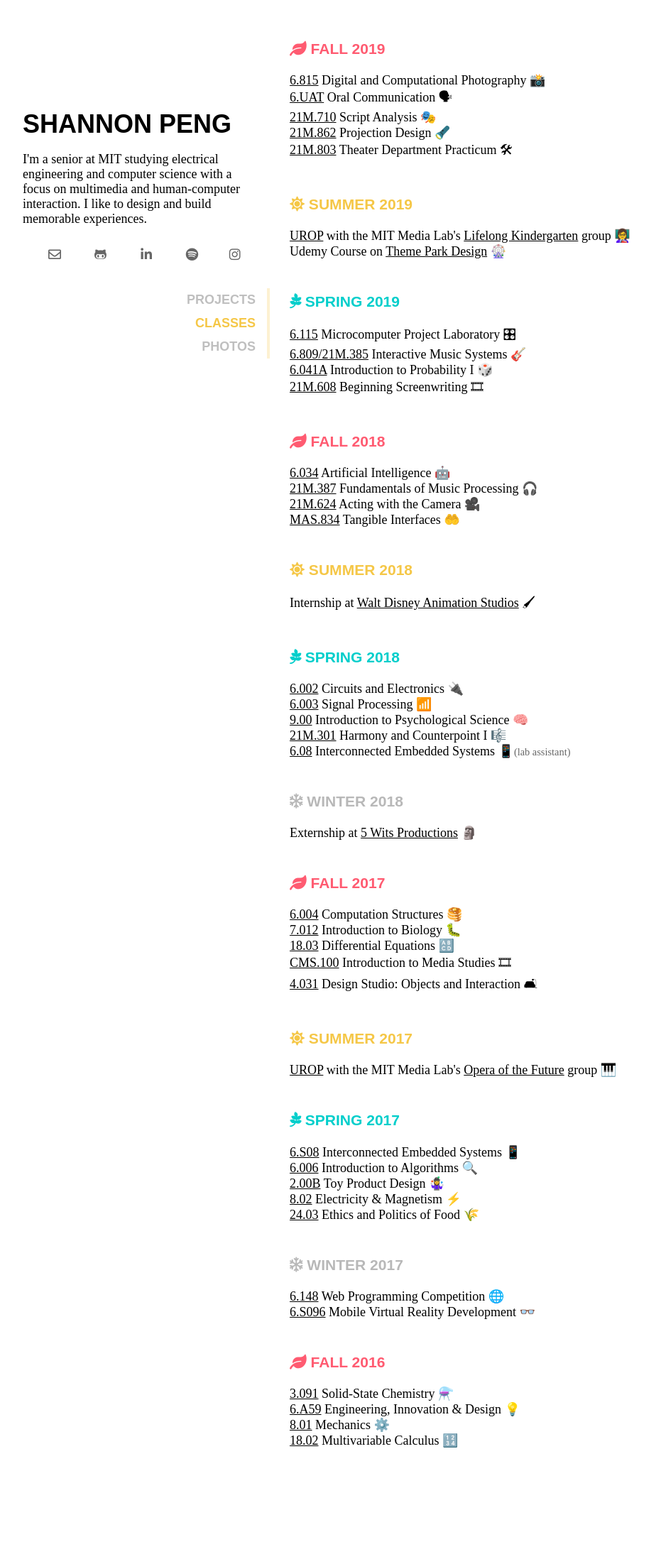
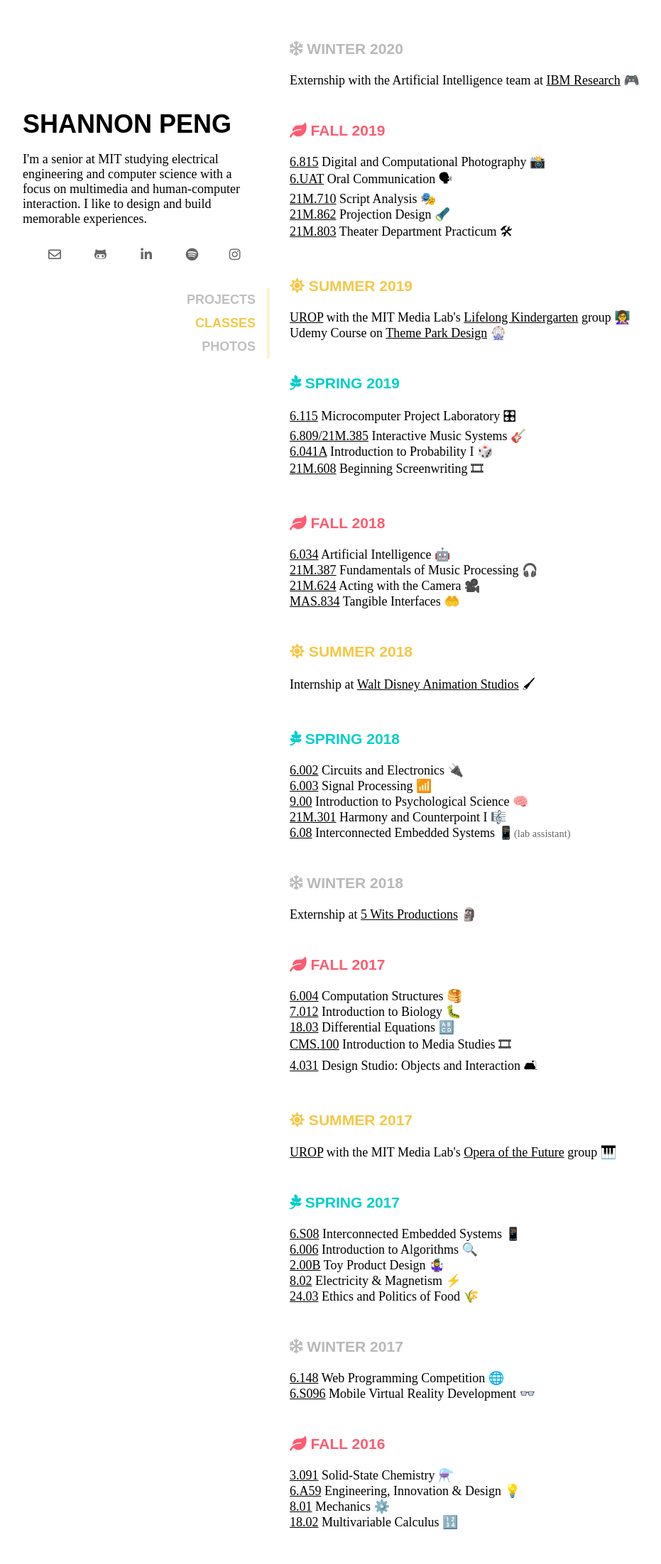
Before and after one commit to shannonpeng/shannonpeng.com, a Flask app: page /classes in a window 1280 px wide. Shown: the whole page at 71% size, without its empty margins (4-935 px from the left). Before the commit the page ends 2039 px from the top, so only its background shows below. Run offline with Flask 2, Linux system fonts and the light colour scheme; data that the repository does not hold is empty; some libraries are stand-ins or nearby versions; some web fonts are replaced.

Commit message:
Add IAP 2020

```diff
--- a/app/templates/classes.html
+++ b/app/templates/classes.html
@@ -8,6 +8,12 @@
 {% block main_content %}
 <div id="classes">
 	<div class="container">
+
+		<div class="semester winter">
+			<h3 class="label"><i class="far fa-snowflake"></i> Winter 2020</h3>
+			<p>Externship with the Artificial Intelligence team at <a href="//www.research.ibm.com/artificial-intelligence/experiments/learn-and-play/" target="_blank">IBM Research</a> 🎮</p>
+		</div>
+
 		<div class="semester fall">
 			<h3 class="label"><i class="fas fa-leaf"></i> Fall 2019</h3>
 			<ul>
```
